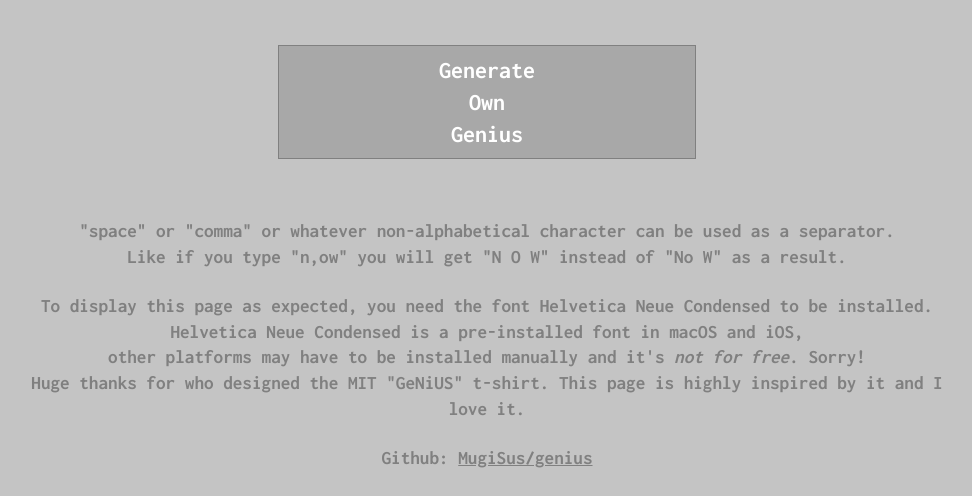
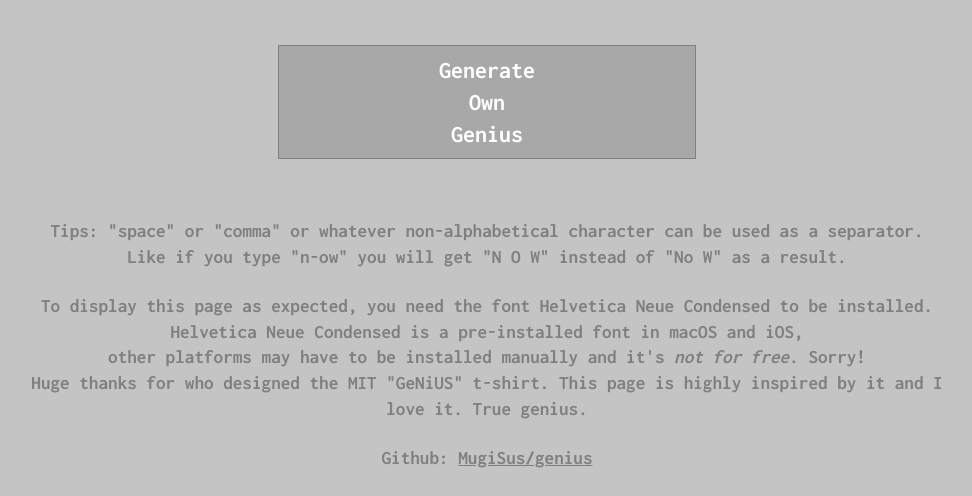
Before and after one commit to MugiSus/genius, a plain HTML site: page index.html in a window 1280 px wide. Shown: the part 697-1193 px from the top of the page, without its empty margins (153-1125 px from the left). Drawn offline with Linux system fonts and the light colour scheme.

Commit message:
Update index.html

```diff
--- a/index.html
+++ b/index.html
@@ -22,14 +22,14 @@
 
         <textarea id="main-textarea"></textarea>
         <p class="description">
-            "space" or "comma" or whatever non-alphabetical character can be used as a separator.<br>
-            Like if you type "n,ow" you will get "N O W" instead of "No W" as a result.<br>
+            Tips: "space" or "comma" or whatever non-alphabetical character can be used as a separator.<br>
+            Like if you type "n-ow" you will get "N O W" instead of "No W" as a result.<br>
         </p>
         <p class="description">
             To display this page as expected, you need the font <b>Helvetica Neue Condensed</b> to be installed.<br>
             <b>Helvetica Neue Condensed</b> is a pre-installed font in macOS and iOS,<br>
             other platforms may have to be installed manually and it's <b><i>not for free</i></b>. Sorry!<br>
-            Huge thanks for who designed the MIT "GeNiUS" t-shirt. This page is highly inspired by it and I love it.
+            Huge thanks for who designed the MIT "GeNiUS" t-shirt. This page is highly inspired by it and I love it. True genius.<br>
         </p>
         <p class="description">
             <b>Github: <a href="https://github.com/MugiSus/genius">MugiSus/genius</a></b>
```
